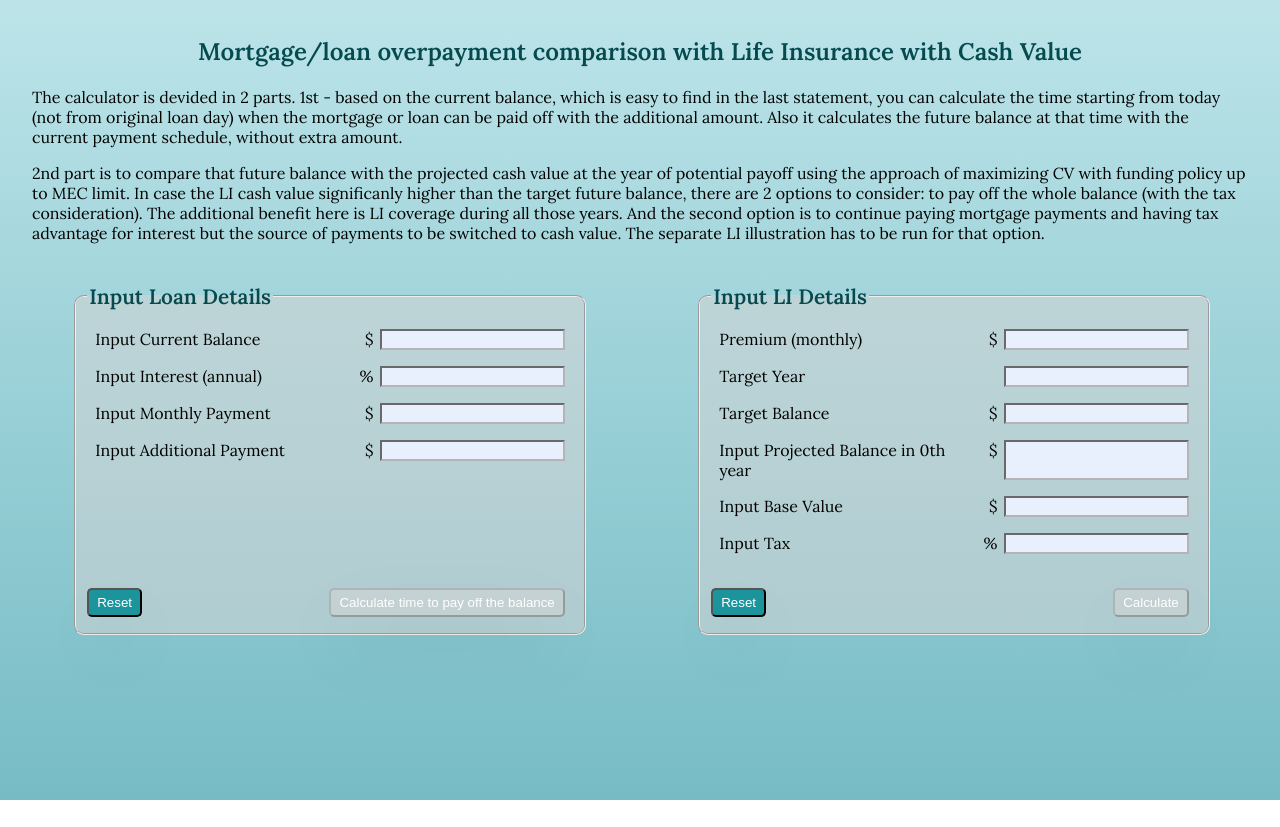
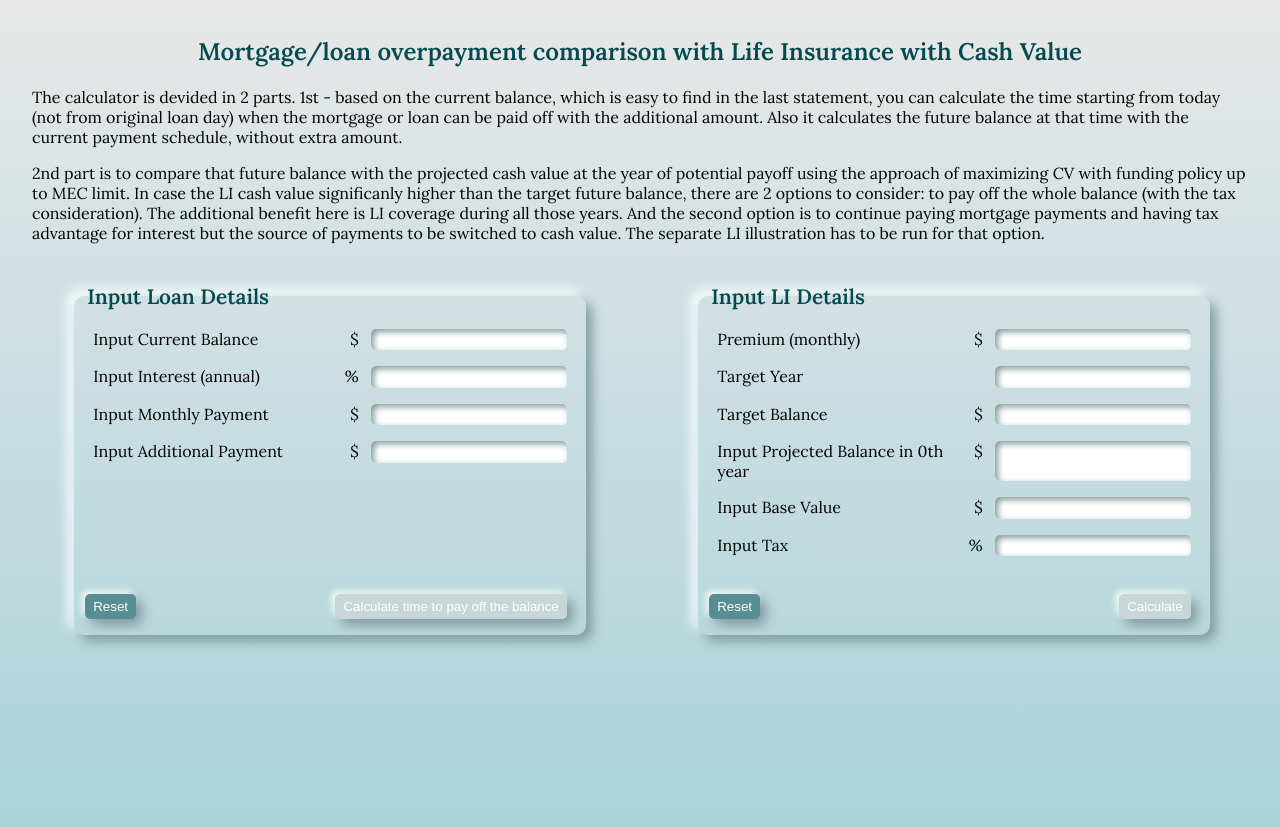
Before and after one commit to Svetanek/FinPlanning-concepts, a React (Create React App) app: page / in a window 1280 px wide. Before the commit the page ends 800 px from the top, so only its background shows below. Built offline with nearby package versions, Linux system fonts and the light colour scheme.

Commit message:
changed to neumorphism style

```diff
--- a/src/components/Inputs/inputFields.styles.scss
+++ b/src/components/Inputs/inputFields.styles.scss
@@ -17,20 +17,28 @@
     height: 22rem;
     width: 32rem;
     margin: 0 auto;
-    // color: #bedadd
+    margin-bottom: 2rem;
 
     @media screen and (max-width: 1200px) {
       width: 100%;
     }
 
     &-fieldset {
-      background-color: #d4d4d48a;
       display: inline-block;
       padding: 0.7rem;
       position: relative;
       height: 100%;
       width: 100%;
       border-radius: 10px;
+      border: none;
+      box-shadow: 6px 6px 12px #809b9e, -6px -6px 12px #f8ffff;
+      &Line_input {
+        padding: 0.3rem 0.6rem 0.1rem;
+        box-shadow: inset 3px 3px 6px #879c9e, inset -3px -3px 6px #f8ffff;
+        border: none;
+        border-radius: 5px;
+        margin-left: 12px;
+      }
     }
 
     &-legend {
@@ -48,8 +56,10 @@
     button {
       padding: 0.3rem 0.5rem;
       border-radius: 5px;
-      background-color: #1c949c;
-      box-shadow: 0 2rem 5rem rgba(0, 0, 0, 0.06);
+      background-color: #578e96;
+      // box-shadow: 0 5rem 5rem rgba(0, 0, 0, 0.06);
+      box-shadow: 6px 6px 12px #809b9e, -3px -3px 6px #f8ffff;
+      border: none;
       color: #ffffff;
       &:hover {
         cursor: pointer;
@@ -58,6 +68,10 @@
       &:focus {
         outline: 0;
         border-image: none;
+      }
+
+      &:active {
+        box-shadow: none;
       }
       &:disabled,
       &[disabled] {
--- a/src/components/form-input/form-input.js
+++ b/src/components/form-input/form-input.js
@@ -4,7 +4,7 @@ import './form-input.styles.scss';
 const FormInput = ({children, handleChange, htmlFor, currency, percent, ...otherProps}) => (
   <div className="fieldsetLine">
   <label className="fieldsetLine_label">{children}</label>
-  <div className="fieldsetLine_inputWrap">{currency? <span>$</span> : null}{percent? <span>%</span> : null } <input  className="fieldsetLine_input"
+  <div className="fieldsetLine_inputWrap">{currency? <span>$</span> : null}{percent? <span>%</span> : null } <input  className="form-fieldsetLine_input"
       onChange={handleChange}
       {...otherProps} />
       </div>
--- a/src/global-styles.js
+++ b/src/global-styles.js
@@ -1,15 +1,12 @@
 import { createGlobalStyle } from 'styled-components';
 
-//background-color: #83ced4 #0c899b;
- // background-color: #c1fce8;
-// background-image: linear-gradient(to bottom, #a8d4e6, #73a9bf);
 const GlobalStyle = createGlobalStyle`
 body {
   font-family: 'Lora';
   font-weight: 400;
   font-size: 16px;
   min-height: 100vh;
-  background-image: linear-gradient(to bottom, #bce4e9, #77bcc5);;
+  background-image: linear-gradient(to bottom, #d4d4d48a, #aad3da);
   padding: 1rem;
   @media screen and (max-width: 900px) {
   padding: 0.625em;
```
Also changed, not shown: 1 other file (tests, documents, lock files or other folders).
